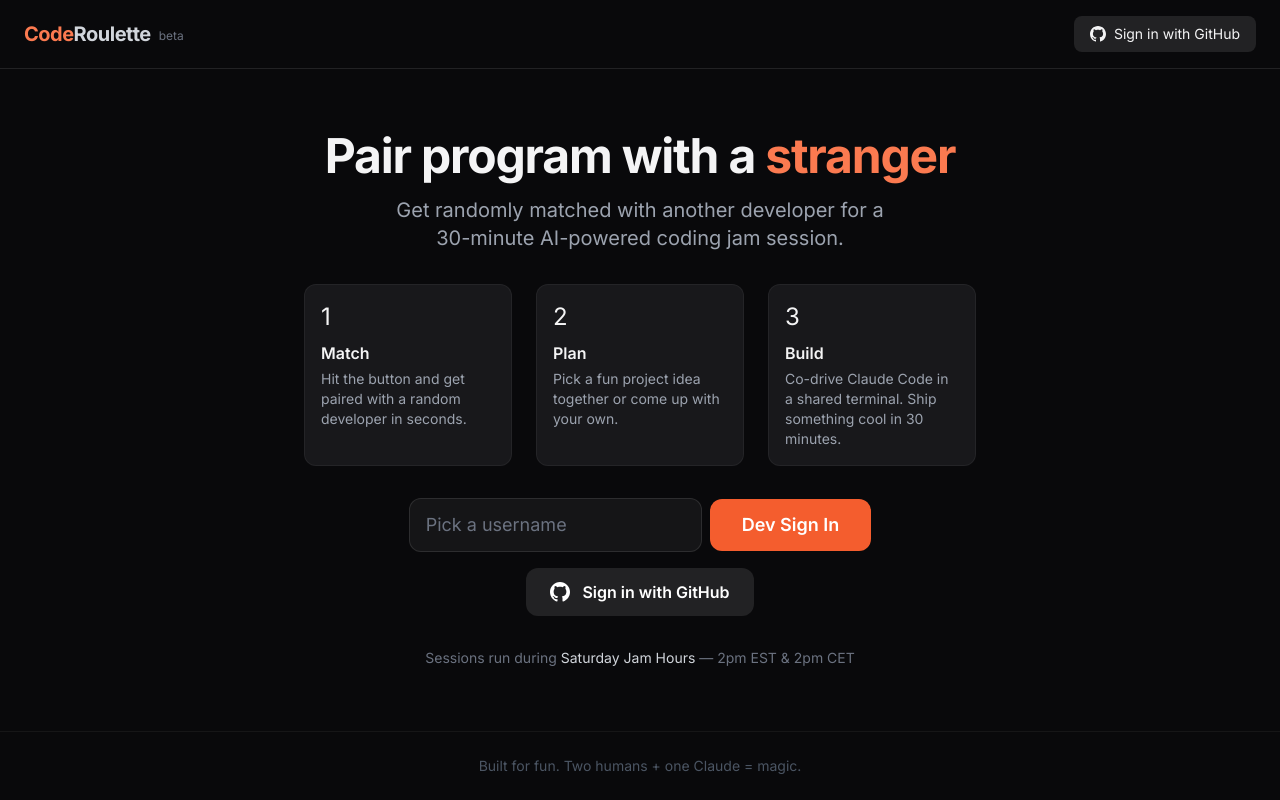
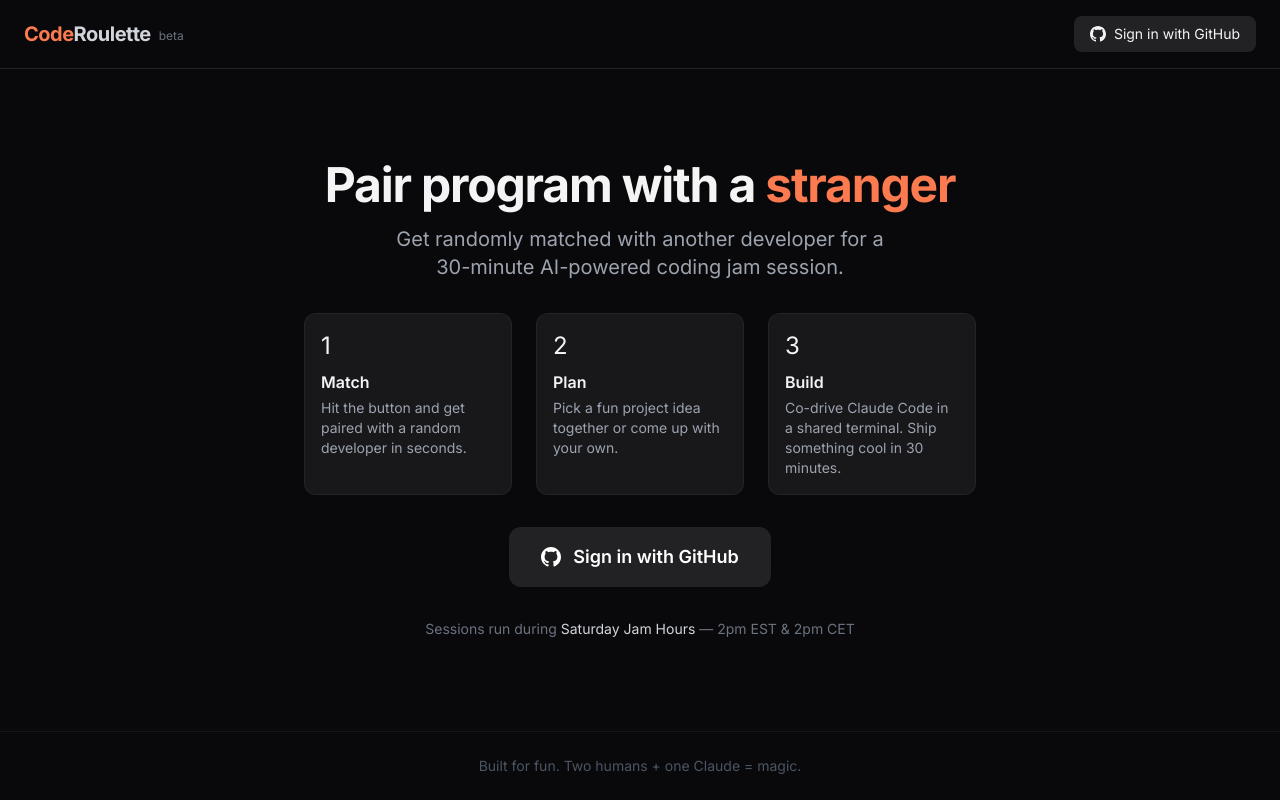
Before and after one commit to coderoulette/coderoulette, a Next.js app in the folder apps/web/: page / in a window 1280 px wide. Built offline with nearby package versions, Linux system fonts and the light colour scheme; no server answers.

Commit message:
Remove dev sign-in button from landing page
GitHub OAuth only for production.

Co-Authored-By: Claude Opus 4.6 <noreply@anthropic.com>

```diff
--- a/apps/web/app/page.tsx
+++ b/apps/web/app/page.tsx
@@ -8,7 +8,6 @@ import { Navbar } from "@/components/Navbar";
 export default function Home() {
   const { data: session } = useSession();
   const router = useRouter();
-  const [devUsername, setDevUsername] = useState("");
   const [inviteCode, setInviteCode] = useState("");
   const [copied, setCopied] = useState(false);
   const [inviteLink, setInviteLink] = useState("");
@@ -121,33 +120,9 @@ export default function Home() {
             </div>
           ) : (
             <div className="flex flex-col items-center gap-4">
-              <form
-                onSubmit={(e) => {
-                  e.preventDefault();
-                  signIn("credentials", {
-                    username: devUsername || "dev-user",
-                    callbackUrl: "/",
-                  });
-                }}
-                className="flex items-center gap-2"
-              >
-                <input
-                  type="text"
-                  value={devUsername}
-                  onChange={(e) => setDevUsername(e.target.value)}
-                  placeholder="Pick a username"
-                  className="px-4 py-3 bg-white/5 border border-white/10 rounded-xl text-white placeholder-gray-500 focus:outline-none focus:border-brand-400 text-lg"
-                />
-                <button
-                  type="submit"
-                  className="px-8 py-3 bg-brand-500 hover:bg-brand-600 text-white font-semibold rounded-xl text-lg transition-colors"
-                >
-                  Dev Sign In
-                </button>
-              </form>
               <button
                 onClick={() => signIn("github")}
-                className="px-6 py-3 bg-white/10 hover:bg-white/15 text-white font-semibold rounded-xl transition-colors flex items-center gap-3"
+                className="px-8 py-4 bg-white/10 hover:bg-white/15 text-white font-semibold rounded-xl text-lg transition-colors flex items-center gap-3"
               >
                 <svg
                   className="w-5 h-5"
```
